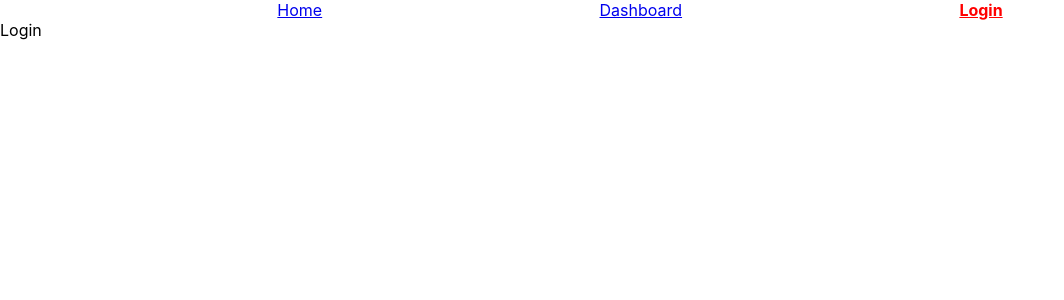
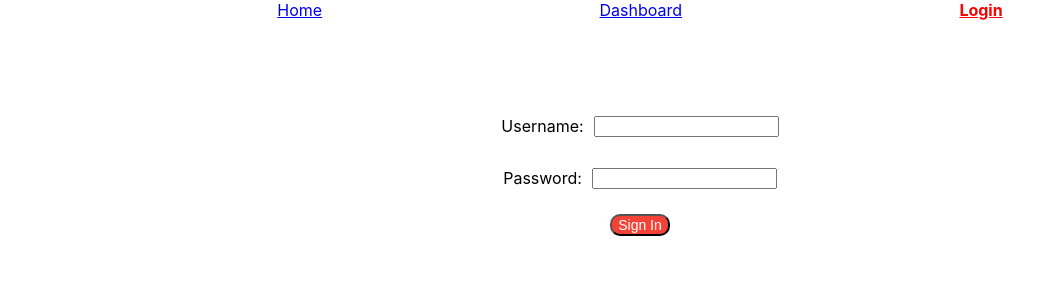
Before and after one commit to cs4241-19a/fp, a React (Create React App) app: page /login in a window 1280 px wide. Shown: the top 300 px of the page, without its empty margins (0-1064 px from the left). Built offline with nearby package versions, Linux system fonts and the light colour scheme; the HTML template or start-up script is replaced by a standard one.

Commit message:
Added username, password fields and submit button

```diff
--- /dev/null
+++ b/src/views/Login/Login.css
@@ -0,0 +1,25 @@
+.vessel {
+    display: flex;
+    justify-content: center;
+}
+
+.field {
+    height: 15px;
+    align-self: center;
+    margin-left: 10px;
+}
+
+.outer {
+    margin-top: 80px;
+    display: flex;
+    align-content: center;
+    flex-direction: column;
+}
+
+.button {
+    background-color: #f44336;
+    border-radius: 10px;
+    color: white;
+    margin-top: 10px;
+    font-size: 14px;
+}
--- a/src/views/Login/Login.js
+++ b/src/views/Login/Login.js
@@ -1,4 +1,31 @@
 import React, { Component } from 'react';
+import "./Login.css";
+
+class Field extends Component {
+    constructor(props) {
+        super(props);
+        this.state = {
+            text: "",
+        }
+    }
+
+    render() {
+        return (
+            <div className = "vessel">
+                <p>{this.props.name}</p>
+                <input className = "field" type = "text" name = {this.props.name}></input>
+            </div>
+        )
+    }
+}
+
+class SignInButton extends Component {
+    render() {
+        return (
+            <button className = "button">Sign In</button>
+        )
+    }
+}
 
 class Login extends Component {
     constructor(props) {
@@ -11,9 +38,13 @@ class Login extends Component {
 
     render() {
         return (
-            <div>
-                Login
-      </div>
+            <div className = "outer">
+                <Field name = "Username: "></Field>
+                <Field name = "Password: "></Field>
+                <div className = "vessel">
+                    <SignInButton></SignInButton>
+                </div>
+            </div>
         );
     }
 }
```
